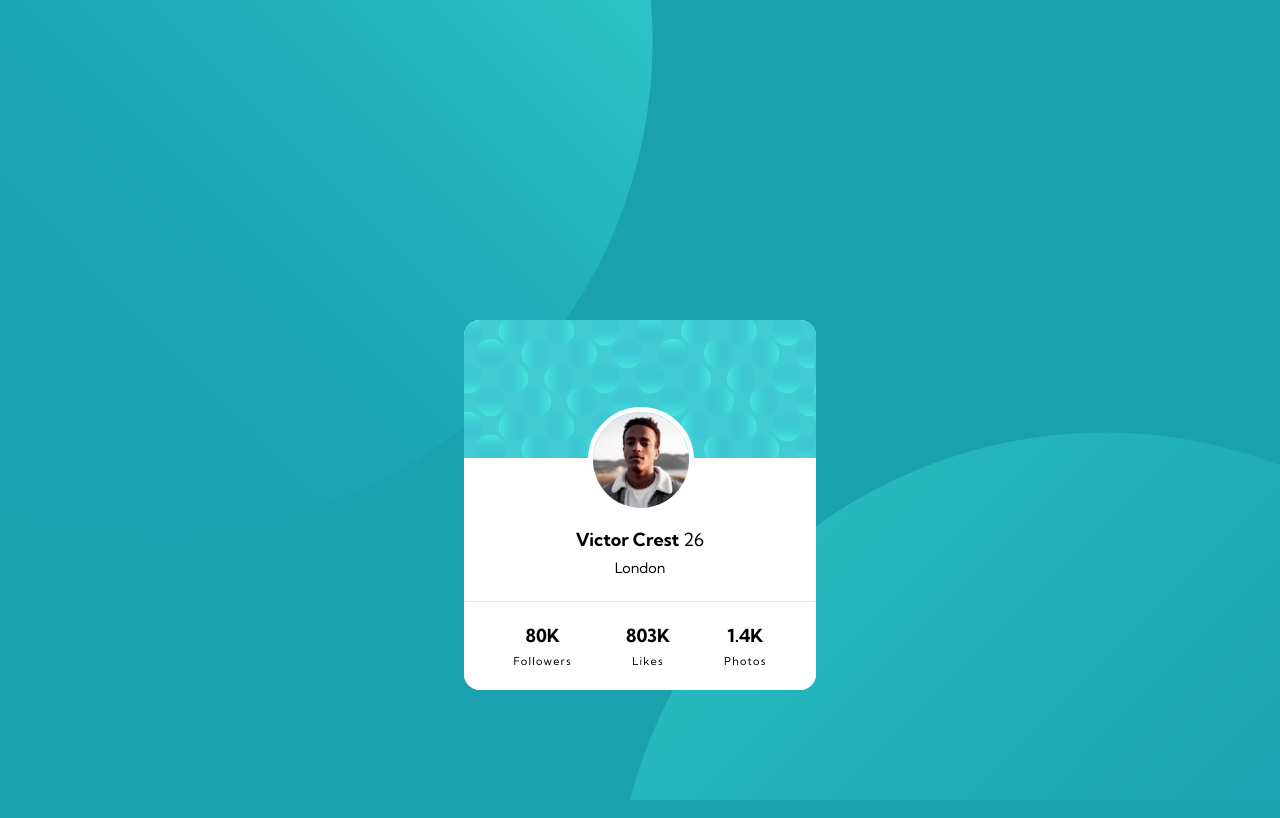
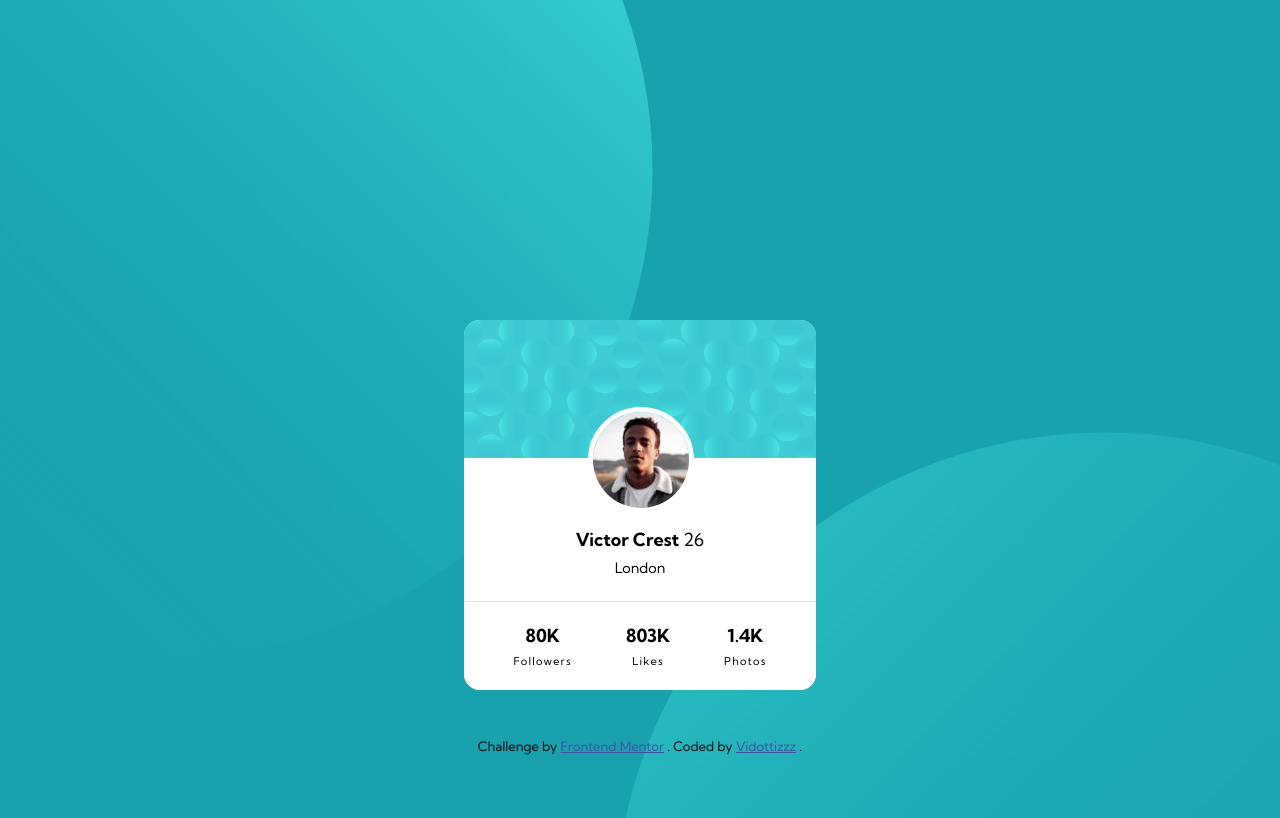
Before and after one commit to Vidottizzz/5-Desafio-Front-end-Mentor-Cartao5, a plain HTML site: page index.html in a window 1280 px wide. Drawn offline with Linux system fonts and the light colour scheme.

Commit message:
Finalizado

```diff
--- a/index.html
+++ b/index.html
@@ -49,11 +49,16 @@
   </div>
 </div>
 
+<div class="attribution">
+  <p>
+      Challenge by
+      <a href="https://www.frontendmentor.io?ref=challenge" target="_blank"> Frontend Mentor</a>
+      .
+Coded by
+      <a href="https://github.com/Vidottizzz" target="_blank">Vidottizzz</a>
+      .
+  </p>
 
-
-  <!-- <div class="attribution">
-    Challenge by <a href="https://www.frontendmentor.io?ref=challenge" target="_blank">Frontend Mentor</a>.
-    Coded by <a href="#">Vidottizzz</a>.
-  </div> -->
+</div>
 </body>
 </html>
--- a/style.css
+++ b/style.css
@@ -31,12 +31,12 @@ hr{
   background-color: rgba(122, 119, 119,0.2)
 }
 .card {
-  width: 22rem;
-  height: 23.1rem;
   background-color: white;
   margin: auto;
   margin-top: 20rem;
   border-radius: 1rem;
+  width: 20.2rem;
+  height: 23.1rem;
 }
 .card .card-content {
   display: flex;
@@ -116,3 +116,24 @@ font-weight: 400;
   font-size:11px;
   letter-spacing: 1.2px;
 }
+
+.attribution p {
+
+  color: black;
+   padding-top: 3rem;
+   margin: auto;
+   text-align: center;
+   font-size:13px;
+   margin-bottom: 4rem;
+}
+.attribution a {
+  color: hsl(357, 100%, 50%);
+}
+
+@media only screen and (min-width: 1100px) {
+  .card {
+    width: 22rem;
+    height: 23.1rem;
+  }
+
+}
```
